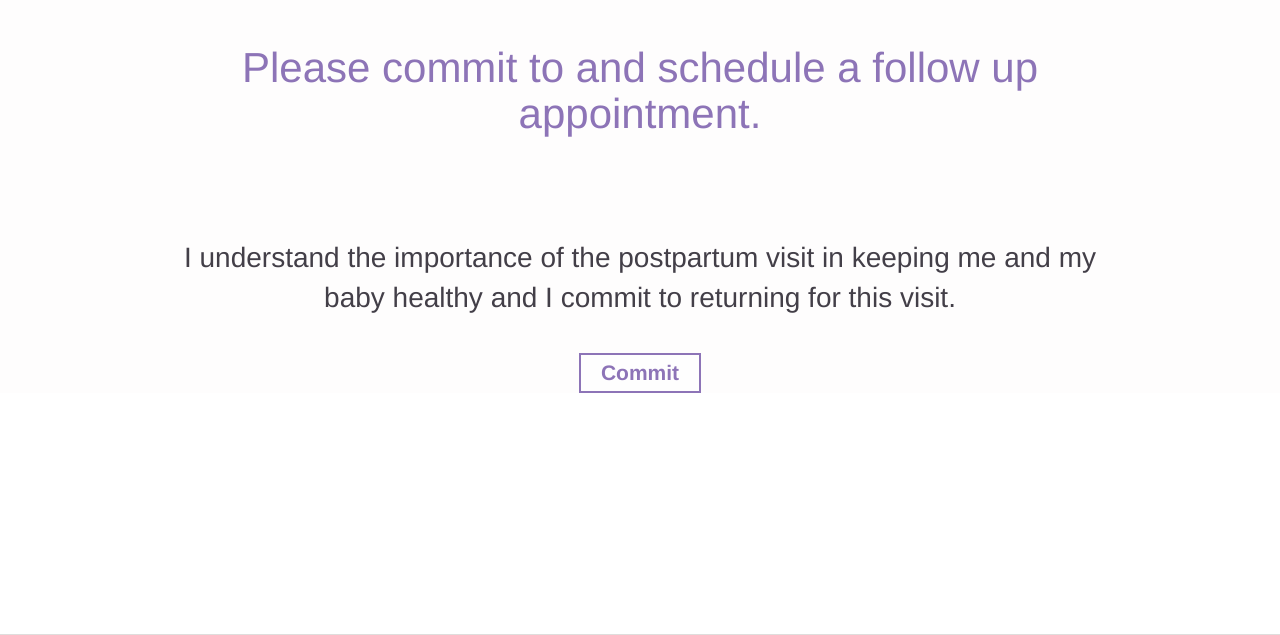
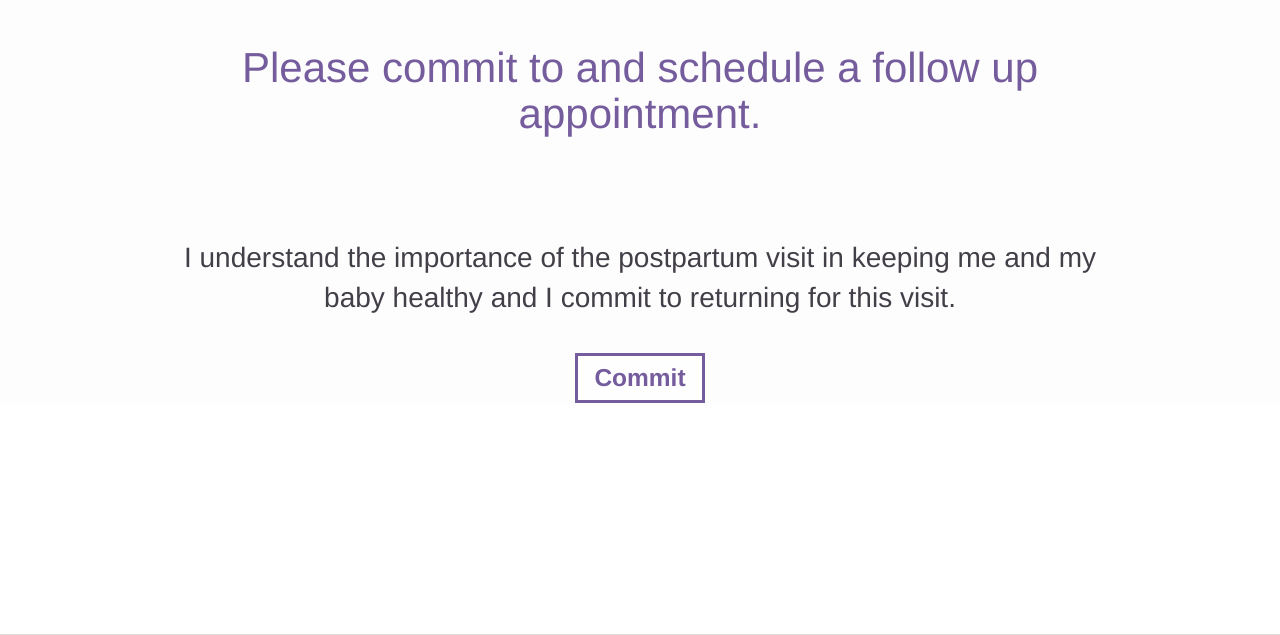
Before and after one commit to jantonso/hbp, a Django app: page /cs/ in a window 1280 px wide. Shown: the part 106-741 px from the top of the page. Run offline with Django 3.2, Linux system fonts and the light colour scheme; some libraries are stand-ins or nearby versions.

Commit message:
Updated font color across all page

```diff
--- a/static/css/commitAndSchedule.css
+++ b/static/css/commitAndSchedule.css
@@ -48,7 +48,7 @@ header .header-content h1 {
 #cs-commit h2 {
 	font-size: 3.0em;
 	font-weight: 300;
-	color: #8D74B7;
+	color: #745C9D;
 }
 
 #cs-commit #commit-msg {
@@ -60,20 +60,22 @@ header .header-content h1 {
 }
 
 #cs-commit #commit-button {
+	width: 130px;
+	height: 50px;
 	margin-top: 25px;
 	display: inline-block;
-	padding: 3px 20px 3px 20px;
+	text-align: center;
 	border-style: solid;
-	border-width: 2px;
-	border-color: #8D74B7;
+	border-width: 3px;
+	border-color: #745C9D;
 	background-color: #FEFEFE;
-	color: #8D74B7;
-	font-size: 1.5em;
+	color: #745C9D;
+	font-size: 1.75em;
 	font-weight: bold;
 }
 
 #cs-commit #commit-button:hover {
-	border-width: 3px;
+	border-width: 4px;
 }
 
 /* Enter the delivery date section of CS */
@@ -88,7 +90,7 @@ header .header-content h1 {
 #cs-delivery-date h2 {
 	font-size: 3.0em;
 	font-weight: 300;
-	color: #8D74B7;
+	color: #745C9D;
 }
 
 #cs-delivery-date label {
@@ -132,7 +134,7 @@ header .header-content h1 {
 	text-align: center;
 	font-size: 2.0em;
 	font-weight: 300;
-	color: #8D74B7;
+	color: #745C9D;
 }
 
 #cs-calendar #calendar-container {
@@ -331,7 +333,7 @@ header .header-content h1 {
 #cs-signature h2 {
 	font-size: 3.0em;
 	font-weight: 300;
-	color: #8D74B7;
+	color: #745C9D;
 }
 
 #cs-signature #sig-text-fields {
@@ -396,7 +398,7 @@ footer #confirm-date-button {
 	height: 60px;
 	padding: 15px 20px 15px 20px;
 	border: 0;
-	background-color: #8D74B7;
+	background-color: #745C9D;
 	color: #FEFEFE;
 	font-size: 1.5em;
 	font-weight: bold;
@@ -414,7 +416,7 @@ footer #confirm-appt-button {
 	height: 60px;
 	padding: 15px 20px 15px 20px;
 	border: 0;
-	background-color: #8D74B7;
+	background-color: #745C9D;
 	color: #FEFEFE;
 	font-size: 1.5em;
 	font-weight: bold;
@@ -431,7 +433,7 @@ footer #confirm-sig-button {
 	float: right;
 	height: 60px;
 	padding: 15px 20px 15px 20px;
-	background-color: #8D74B7;
+	background-color: #745C9D;
 	display: none;
 }
 
--- a/static/css/final.css
+++ b/static/css/final.css
@@ -42,7 +42,8 @@ header .header-content h1 {
 #final-message h2 {
 	font-size: 3.0em;
 	font-weight: 300;
-	color: #8D74B7;
+	color: #745C9D;
+	margin-bottom: 50px;
 }
 
 #final-message p {
--- a/static/css/incentive.css
+++ b/static/css/incentive.css
@@ -42,7 +42,7 @@ header .header-content h1 {
 #cs-incentive h2 {
 	font-size: 3.0em;
 	font-weight: 300;
-	color: #8D74B7;
+	color: #745C9D;
 }
 
 #cs-incentive p {
@@ -107,7 +107,7 @@ footer #confirm-phone-number-button {
 	float: right;
 	height: 60px;
 	padding: 15px 20px 15px 20px;
-	background-color: #8D74B7;
+	background-color: #745C9D;
 }
 
 footer #confirm-phone-number-button label {
```
Also changed, not shown: static/css/importantInformation.css (+5 -5 lines).
